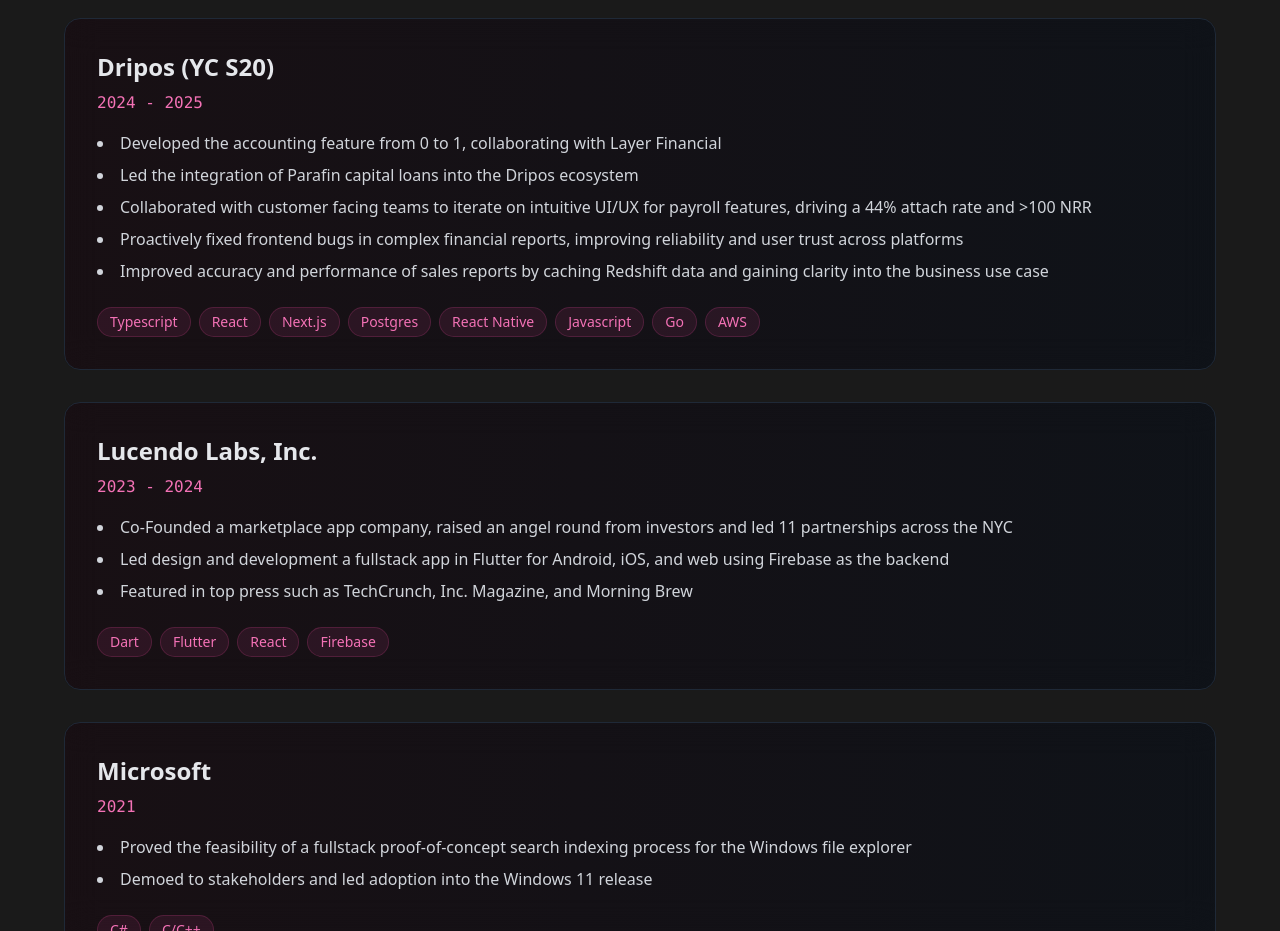
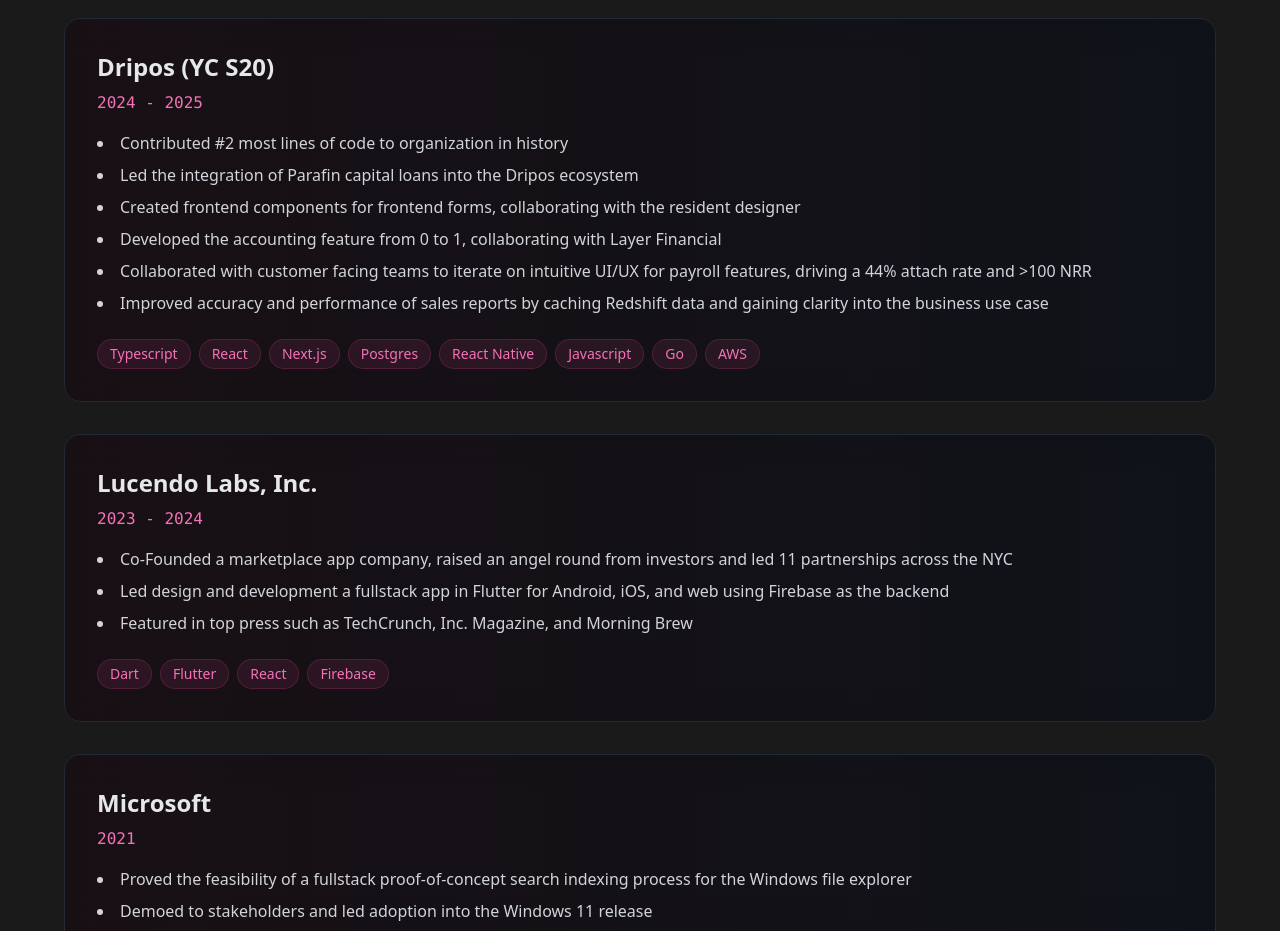
Before and after one commit to eszabo12/portfolio, a Next.js app: page / in a window 1280 px wide. Shown: the part 1640-2571 px from the top of the page. Built offline with nearby package versions, Linux system fonts and the light colour scheme; no server answers.

Commit message:
verbiage

```diff
--- a/app/components/Experience.tsx
+++ b/app/components/Experience.tsx
@@ -12,10 +12,11 @@ export default function Experience() {
 			title: 'Dripos (YC S20)',
 			description: '2024 - 2025',
 			details: [
+				'Contributed #2 most lines of code to organization in history',
+				'Led the integration of Parafin capital loans into the Dripos ecosystem',
+				'Created frontend components for frontend forms, collaborating with the resident designer',
 				'Developed the accounting feature from 0 to 1, collaborating with Layer Financial',
-				'Led the integration of Parafin capital loans into the Dripos ecosystem',
 				'Collaborated with customer facing teams to iterate on intuitive UI/UX for payroll features, driving a 44% attach rate and >100 NRR',
-				'Proactively fixed frontend bugs in complex financial reports, improving reliability and user trust across platforms',
 				'Improved accuracy and performance of sales reports by caching Redshift data and gaining clarity into the business use case',
 			],
 			tech: ['Typescript', 'React', 'Next.js', 'Postgres', 'React Native', 'Javascript', 'Go', 'AWS'],
```
